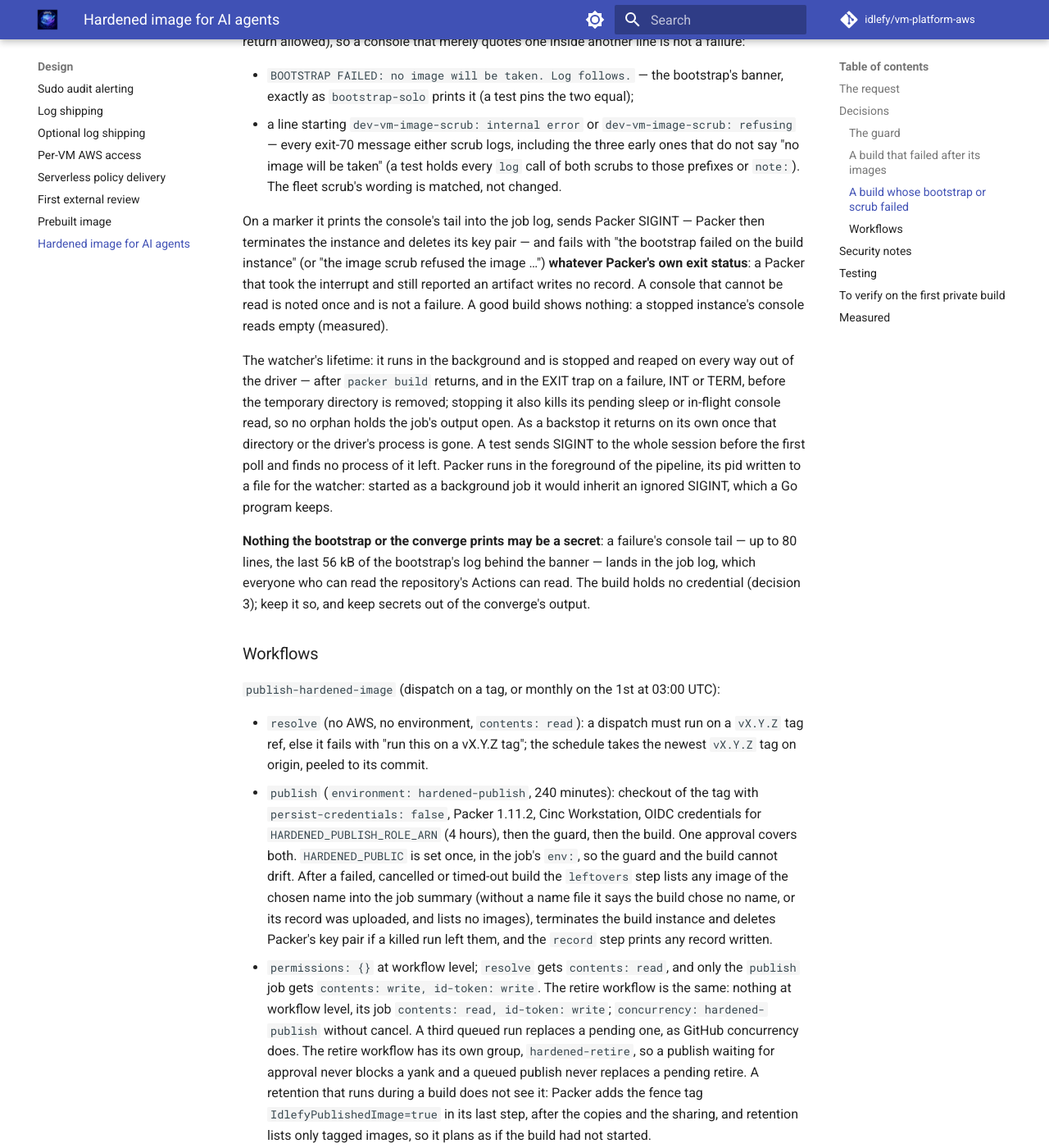
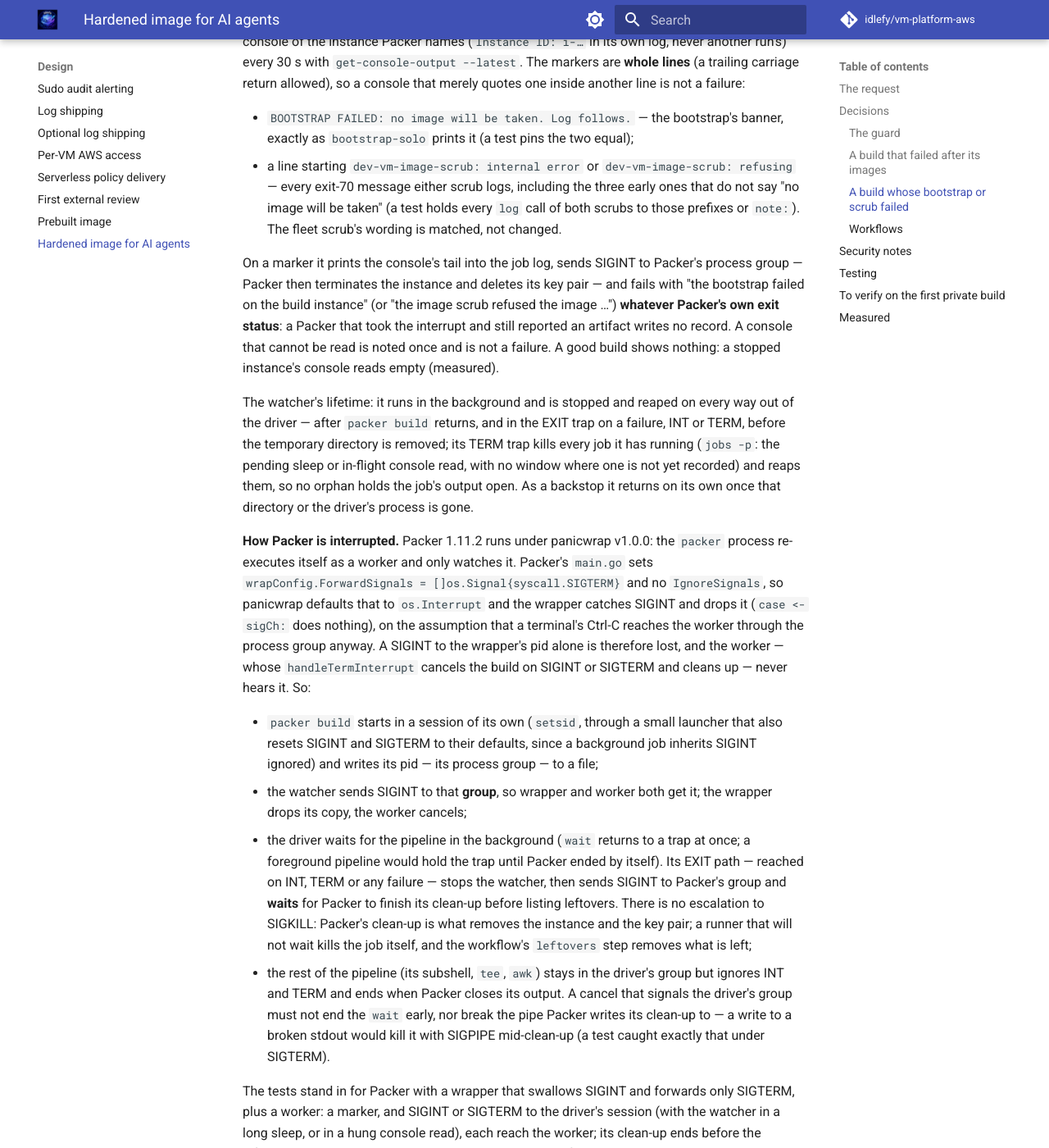
Before and after one commit to idlefy/vm-platform-aws, an MkDocs documentation site: the page built from docs/design/hardened-image.md, in a window 1280 px wide and 1400 px high, scrolled down 9944 px. Shown: the whole window at 82% size. Built offline with MkDocs 1.6.1 and Material for MkDocs 9.7.7, drawn with Linux system fonts in a browser that asks for light colours; comment, search, counter and statistics services are not loaded; some of the changed text lies outside the part shown.

Commit message:
fix(hardened): interrupt Packer's whole process group and wait for its clean-up
Packer 1.11.2 runs under panicwrap, whose wrapper catches SIGINT and drops it (only SIGTERM is forwarded), so a SIGINT to the wrapper's pid never reached the worker. packer build now runs in its own session; the watcher and the driver's INT/TERM/EXIT path send SIGINT to that group, and the driver waits for Packer before listing leftovers. The rest of the pipeline ignores INT and TERM so a cancel cannot break the pipe Packer logs its clean-up to. The watcher's TERM trap kills and reaps every job it has running. The build step times out at 210 minutes, leaving the leftovers and record steps at least 15 of the job's 240.

```diff
--- a/docs/design/hardened-image.md
+++ b/docs/design/hardened-image.md
@@ -301,7 +301,10 @@ reaches it only through what the customer's own account does to the instance
          `/usr/bin/snap` and `/usr/lib/snapd/snapd` are gone; no file or link
          named `snap-*.mount`, `snapd.*`, `snap.*` or `amazon-ssm-agent*` is
          left in a system or user unit directory (`/etc/systemd/system`,
-         `/etc/systemd/user`, `/lib/…` and `/usr/lib/systemd/{system,user}`,
+         `/etc/systemd/user`, `/lib/…`, `/usr/lib/systemd/{system,user}`,
+         `/usr/local/lib/systemd/{system,user}`, and each account's
+         `~/.config/systemd/user` for `/root` and every directory found
+         under `/home` — rootless Docker's `docker.service` there passes —
          enablement links included — snapd ships
          `snapd.session-agent.{service,socket}` as user units); an absent
          directory is skipped by name, and one `find` cannot read refuses
@@ -456,8 +459,9 @@ line is not a failure:
   (a test holds every `log` call of both scrubs to those prefixes or
   `note:`). The fleet scrub's wording is matched, not changed.
 
-On a marker it prints the console's tail into the job log, sends Packer
-SIGINT — Packer then terminates the instance and deletes its key pair — and
+On a marker it prints the console's tail into the job log, sends SIGINT to
+Packer's process group — Packer then terminates the instance and deletes its
+key pair — and
 fails with "the bootstrap failed on the build instance" (or "the image scrub
 refused the image …") **whatever Packer's own exit status**: a Packer that
 took the interrupt and still reported an artifact writes no record. A console
@@ -467,13 +471,49 @@ nothing: a stopped instance's console reads empty (measured).
 The watcher's lifetime: it runs in the background and is stopped and reaped
 on every way out of the driver — after `packer build` returns, and in the
 EXIT trap on a failure, INT or TERM, before the temporary directory is
-removed; stopping it also kills its pending sleep or in-flight console read,
-so no orphan holds the job's output open. As a backstop it returns on its own
-once that directory or the driver's process is gone. A test sends SIGINT to
-the whole session before the first poll and finds no process of it left.
-Packer runs in the foreground of the pipeline, its pid written to a file for
-the watcher: started as a background job it would inherit an ignored SIGINT,
-which a Go program keeps.
+removed; its TERM trap kills every job it has running (`jobs -p`: the
+pending sleep or in-flight console read, with no window where one is not yet
+recorded) and reaps them, so no orphan holds the job's output open. As a
+backstop it returns on its own once that directory or the driver's process
+is gone.
+
+**How Packer is interrupted.** Packer 1.11.2 runs under panicwrap v1.0.0: the
+`packer` process re-executes itself as a worker and only watches it. Packer's
+`main.go` sets `wrapConfig.ForwardSignals = []os.Signal{syscall.SIGTERM}` and
+no `IgnoreSignals`, so panicwrap defaults that to `os.Interrupt` and the
+wrapper catches SIGINT and drops it (`case <-sigCh:` does nothing), on the
+assumption that a terminal's Ctrl-C reaches the worker through the process
+group anyway. A SIGINT to the wrapper's pid alone is therefore lost, and the
+worker — whose `handleTermInterrupt` cancels the build on SIGINT or SIGTERM
+and cleans up — never hears it. So:
+
+- `packer build` starts in a session of its own (`setsid`, through a small
+  launcher that also resets SIGINT and SIGTERM to their defaults, since a
+  background job inherits SIGINT ignored) and writes its pid — its process
+  group — to a file;
+- the watcher sends SIGINT to that **group**, so wrapper and worker both get
+  it; the wrapper drops its copy, the worker cancels;
+- the driver waits for the pipeline in the background (`wait` returns to a
+  trap at once; a foreground pipeline would hold the trap until Packer ended
+  by itself). Its EXIT path — reached on INT, TERM or any failure — stops
+  the watcher, then sends SIGINT to Packer's group and **waits** for Packer
+  to finish its clean-up before listing leftovers. There is no escalation to
+  SIGKILL: Packer's clean-up is what removes the instance and the key pair;
+  a runner that will not wait kills the job itself, and the workflow's
+  `leftovers` step removes what is left;
+- the rest of the pipeline (its subshell, `tee`, `awk`) stays in the
+  driver's group but ignores INT and TERM and ends when Packer closes its
+  output. A cancel that signals the driver's group must not end the `wait`
+  early, nor break the pipe Packer writes its clean-up to — a write to a
+  broken stdout would kill it with SIGPIPE mid-clean-up (a test caught
+  exactly that under SIGTERM).
+
+The tests stand in for Packer with a wrapper that swallows SIGINT and
+forwards only SIGTERM, plus a worker: a marker, and SIGINT or SIGTERM to the
+driver's session (with the watcher in a long sleep, or in a hung console
+read), each reach the worker; its clean-up ends before the leftovers are
+listed; wrapper, worker and every process of the driver's session are gone
+when the driver returns, checked at once.
 
 **Nothing the bootstrap or the converge prints may be a secret**: a failure's
 console tail — up to 80 lines, the last 56 kB of the bootstrap's log behind
@@ -489,7 +529,8 @@ UTC):
 - `resolve` (no AWS, no environment, `contents: read`): a dispatch must run on
   a `vX.Y.Z` tag ref, else it fails with "run this on a vX.Y.Z tag"; the
   schedule takes the newest `vX.Y.Z` tag on origin, peeled to its commit.
-- `publish` (`environment: hardened-publish`, 240 minutes): checkout of the
+- `publish` (`environment: hardened-publish`, 240 minutes; its `build` step
+  210): checkout of the
   tag with `persist-credentials: false`, Packer 1.11.2, Cinc Workstation,
   OIDC credentials for `HARDENED_PUBLISH_ROLE_ARN` (4 hours), then the guard,
   then the build. One approval covers both. `HARDENED_PUBLIC` is set once,
@@ -498,7 +539,17 @@ UTC):
   of the chosen name into the job summary (without a name file it says the
   build chose no name, or its record was uploaded, and lists no images),
   terminates the build instance and deletes Packer's key pair if a killed
-  run left them, and the `record` step prints any record written.
+  run left them, and the `record` step prints any record written. The build
+  step's own `timeout-minutes: 210` keeps at least 15 minutes of the job's
+  240 for those two steps (30, less what the steps before the build took);
+  without it a build that ran out the job's clock would leave them no time.
+  The role session (`role-duration-seconds: 14400`, the job's 240 minutes)
+  outlives every step, so the leftovers step still has credentials after a
+  build timeout. A test pins the 15-minute margin and the session length.
+  On a cancel or a step timeout the runner signals the driver, which passes
+  SIGINT to Packer, but kills the job's processes seconds later — usually
+  before Packer's clean-up ends; the leftovers step is what removes the
+  instance and key pair then.
 - `permissions: {}` at workflow level; `resolve` gets `contents: read`, and
   only the `publish` job gets `contents: write, id-token: write`. The retire
   workflow is the same: nothing at workflow level, its job `contents: read,
@@ -627,7 +678,8 @@ trailing comment. No input or ref name is interpolated into a `run:` script.
   release created when missing, the record, NN across every region, the
   leftover listing after a failure past `packer build`, the console watcher
   (a failure marker interrupts Packer and prints the tail; no marker, an
-  empty console or a read error changes nothing), the leftovers script's
+  empty console or a read error changes nothing), Packer's interrupt through
+  a panicwrap-like wrapper on a marker, INT and TERM, the leftovers script's
   build-instance and key-pair listing and `--clean-build`, and the real solo
   user data measured against EC2's 16 KB.
 - `test/test-hardened-guard.sh` — G1–G4 against a shimmed `aws`, including
```
Also changed, not shown: docs/changelog.md (+14 -4 lines), docs/runbook.md (+3 -1 lines), 3 other files.
